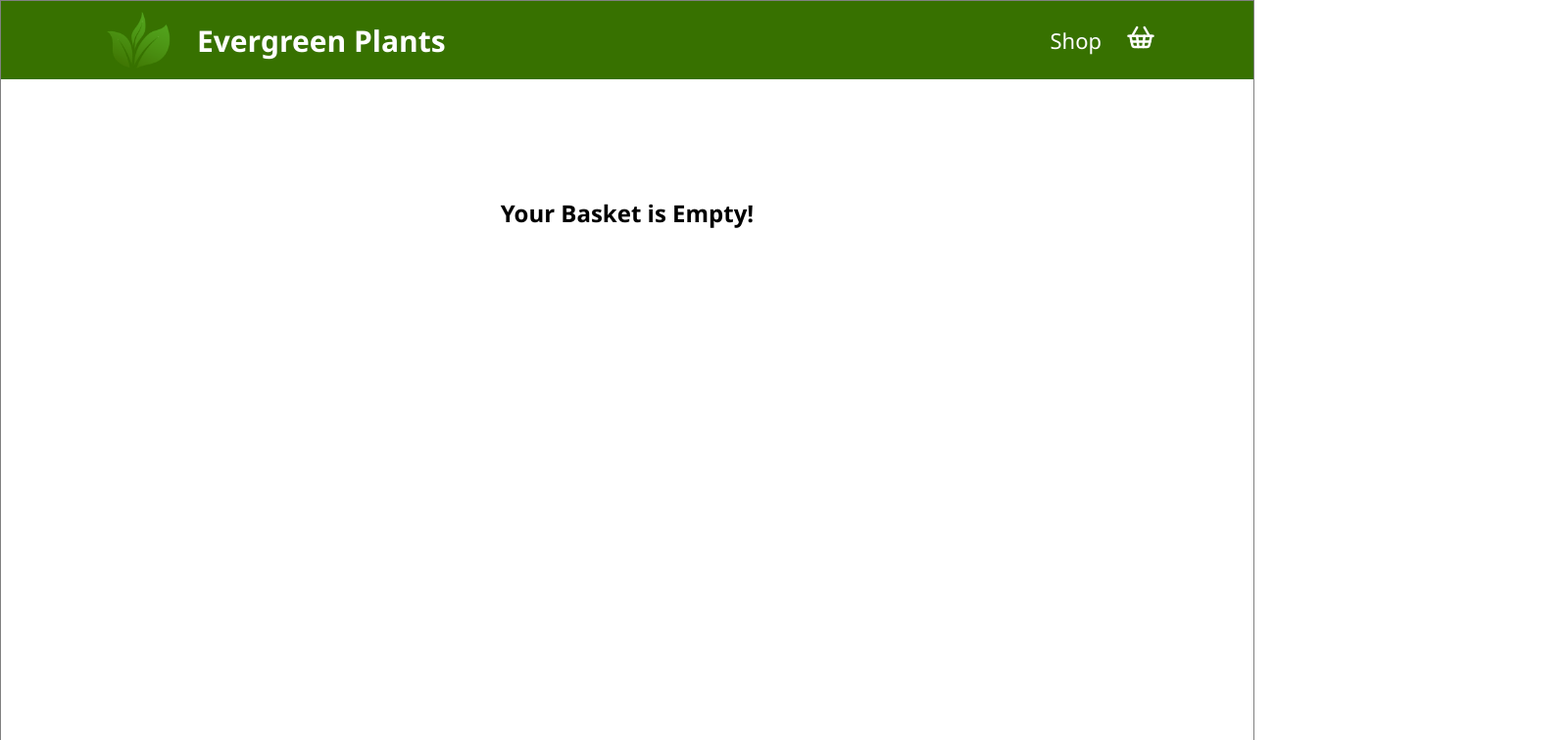
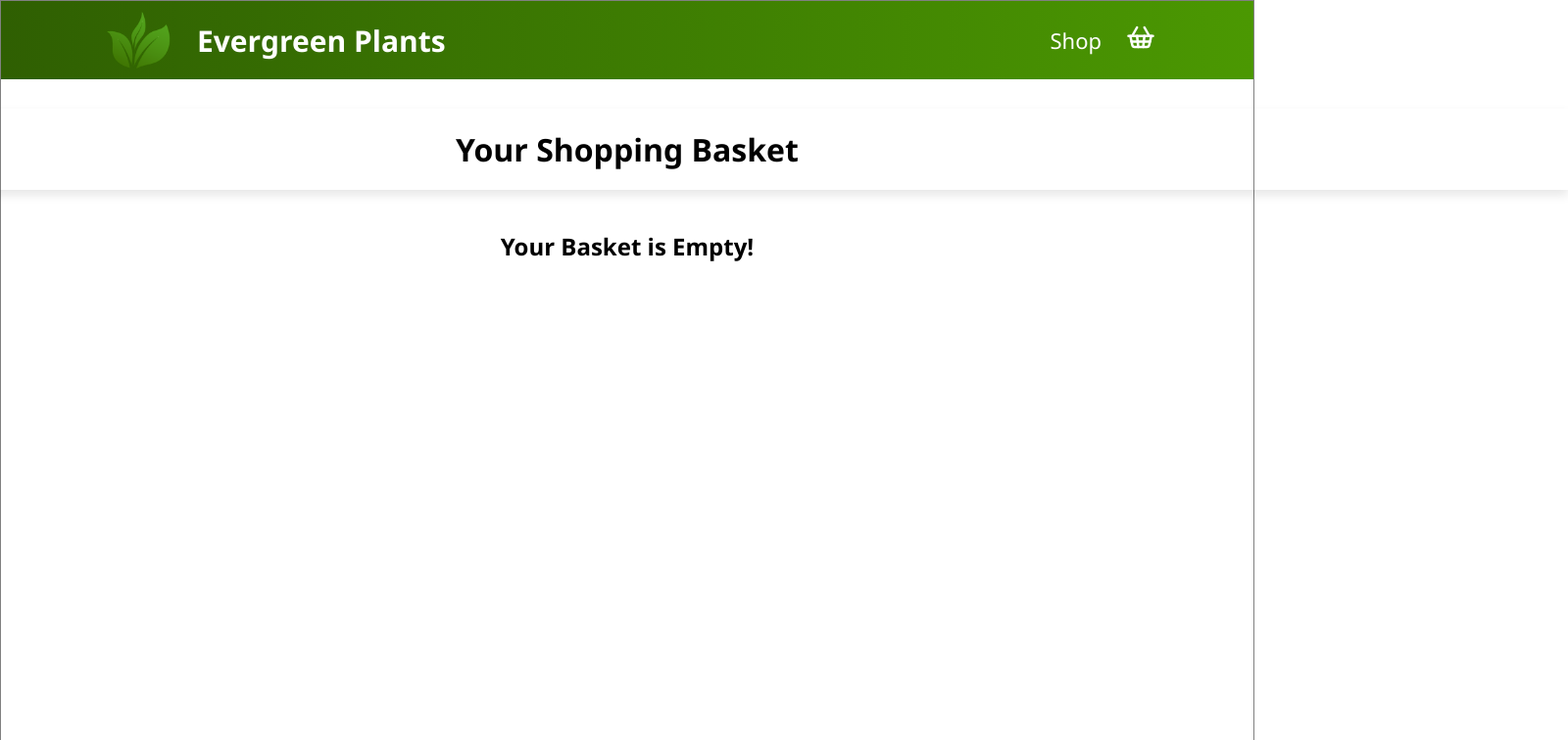
Before and after one commit to Laleh-S/houseplant-store, a React (Create React App) app: page /cart in a window 1280 px wide. Shown: the top 756 px of the page at 98% size, 1600 px wide, since content can reach past the window. Built offline with nearby package versions, Linux system fonts and the light colour scheme.

Commit message:
added some styling to the navbar and cart

```diff
--- a/src/components/Navbar.css
+++ b/src/components/Navbar.css
@@ -1,17 +1,13 @@
 .Navbar {
     width: 100%;
     height: 80px;
-    background-color: rgb(55,113,0);
+    background: linear-gradient(to right, #2f5f02, #4b9802);
     display: flex;
     justify-content: space-between;
     align-items: center;
     transition: background-color 0.3s ease;
 }
 
-/* Background color change on hover */
-.Navbar:hover {
-    background-color: #4b8f12;
-}
 
 .center-content {
     display: flex;
--- a/src/pages/cart.css
+++ b/src/pages/cart.css
@@ -6,7 +6,12 @@
     }
 
     .cart h1 {
-        margin-top: 100px;
+        color: black;
+        padding: 20px 10px;
+        margin-top: 30px;
+        text-align: center;
+        width: 1900px;
+        box-shadow: 0px 5px 10px rgba(0, 0, 0, 0.1);
     }
 
     .cartItem {
--- a/src/pages/cart.js
+++ b/src/pages/cart.js
@@ -29,7 +29,7 @@ function Cart() {
     return  (
         <div className="cart">
             <div>
-                <h1></h1>
+                <h1>Your Shopping Basket</h1>
             </div>
             <div className="cart-item">
                 {allPlants.map((plant, index) => {
```
Also changed, not shown: src/context/shop-context.js (line endings or trailing spaces), src/pages/shop.js (line endings or trailing spaces).
